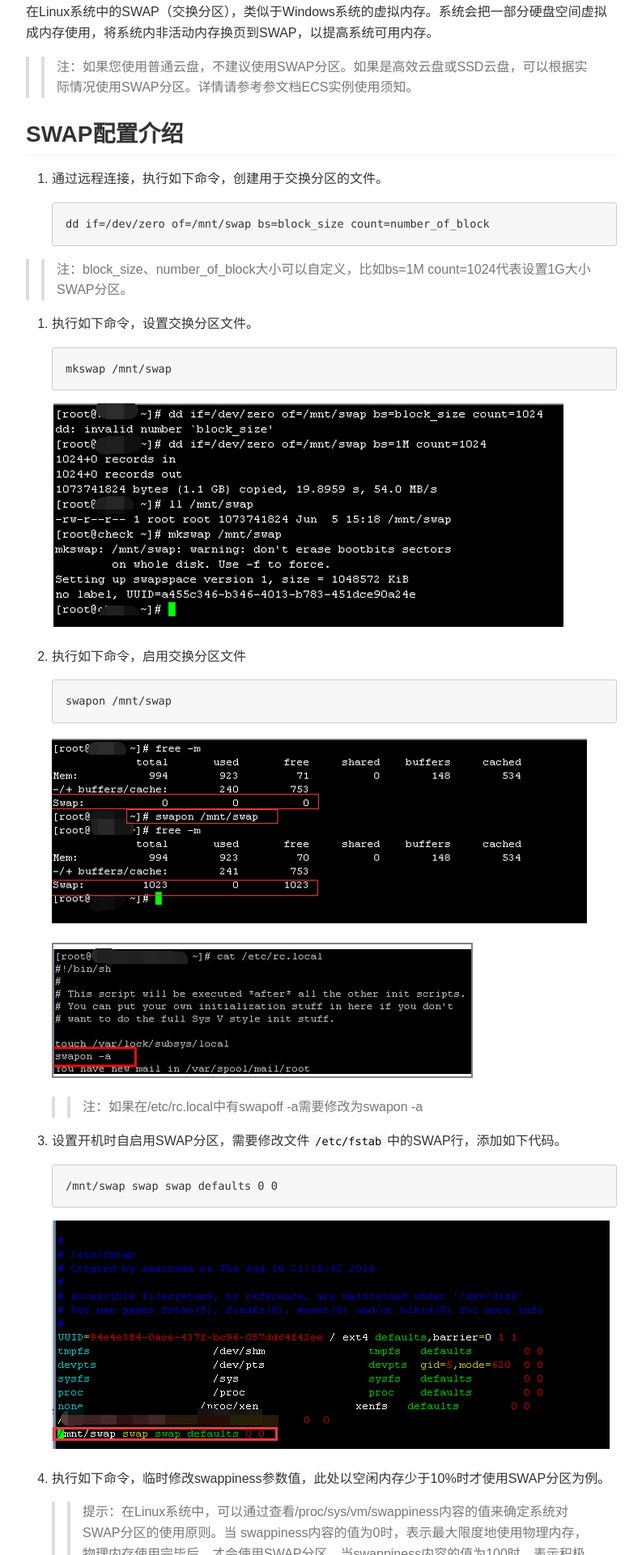
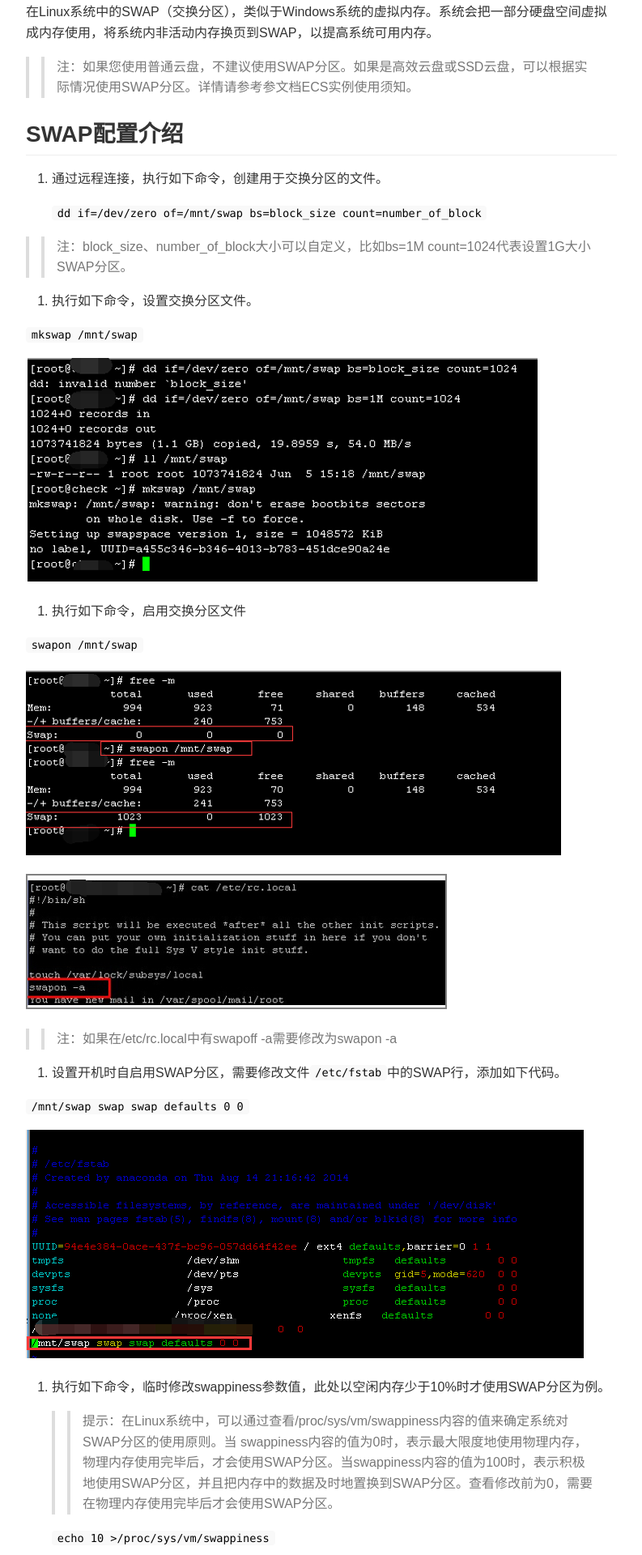
Before and after one commit to runningwater/runningwater.github.io, a Jekyll site: the page built from _posts/blog/2019-10-21-Linux Swap.md, in a window 1280 px wide. Shown: the part 619-2539 px from the top of the page at 81% size, without its empty margins (118-911 px from the left). Built offline with Jekyll 4.4.1, drawn with Linux system fonts in a browser that asks for light colours; comment, search, counter and statistics services are not loaded.

Commit message:
fixed problem

````diff
--- a/_posts/blog/2019-10-21-Linux Swap.md
+++ b/_posts/blog/2019-10-21-Linux Swap.md
@@ -13,40 +13,40 @@ keywords: Linux, swap， 交换分区
 * TOC
 {:toc}
 
+## SWAP分区介绍
 
-
-
-## SWAP分区介绍
 在Linux系统中的SWAP（交换分区），类似于Windows系统的虚拟内存。系统会把一部分硬盘空间虚拟成内存使用，将系统内非活动内存换页到SWAP，以提高系统可用内存。
 >> 注：如果您使用普通云盘，不建议使用SWAP分区。如果是高效云盘或SSD云盘，可以根据实际情况使用SWAP分区。详情请参考参文档ECS实例使用须知。
 
 ## SWAP配置介绍
+
 1. 通过远程连接，执行如下命令，创建用于交换分区的文件。
 
-   	dd if=/dev/zero of=/mnt/swap bs=block_size count=number_of_block
+   ```dd if=/dev/zero of=/mnt/swap bs=block_size count=number_of_block```
 
  >> 注：block_size、number_of_block大小可以自定义，比如bs=1M count=1024代表设置1G大小SWAP分区。
 
 2. 执行如下命令，设置交换分区文件。
 
-   	mkswap /mnt/swap
+  ```mkswap /mnt/swap```
 
-	![mkswap](/images/posts/mkswap.png)
+ ![mkswap](/images/posts/mkswap.png)
 
 3. 执行如下命令，启用交换分区文件
 
-   	swapon /mnt/swap
+ ```swapon /mnt/swap```
 
-	![swapon](/images/posts/swapon.png)
+ ![swapon](/images/posts/swapon.png)
 
-	![cat_rc](/images/posts/cat_rc_local.png)
-	>> 注：如果在/etc/rc.local中有swapoff -a需要修改为swapon -a
+ ![cat_rc](/images/posts/cat_rc_local.png)
+
+ >> 注：如果在/etc/rc.local中有swapoff -a需要修改为swapon -a
 
 4. 设置开机时自启用SWAP分区，需要修改文件`/etc/fstab`中的SWAP行，添加如下代码。
 
-   	/mnt/swap swap swap defaults 0 0
+ ```/mnt/swap swap swap defaults 0 0```
 
-	![fstab](/images/posts/fstab.png)
+  ![fstab](/images/posts/fstab.png)
 
 5. 执行如下命令，临时修改swappiness参数值，此处以空闲内存少于10%时才使用SWAP分区为例。
 
@@ -58,18 +58,19 @@ keywords: Linux, swap， 交换分区
 
 6. 若需要永久修改此配置，在系统重启之后也生效的话，通过vim命令编辑/etc/sysctl.conf文件，并增加如下内容
 
-   	vm.swappiness = 10
+  ```vm.swappiness = 10```
 
 7. 执行如下命令，验证添加成功。
 
-   	sysctl -p
+   ```sysctl -p```
 
 ## 关闭 SWAP 分区
+
 当系统出现内存不足时，开启SWAP可能会因频繁换页操作，导致IO性能下降，可以采用如下方法，关闭SWAP分区。
 
 1. 执行如下命令，查询SWAP分区设置。
 
-   	free -m
+  ```free -m```
 
    系统显示类似如下
 
@@ -77,48 +78,52 @@ keywords: Linux, swap， 交换分区
 
 2. 执行如下命令，关闭SWAP分区。
 
-   	swapoff [$SWAP_File]
+  ```swapoff [$SWAP_File]```
 
    >> 注：[$SWAP_File]SWAP分区标识。
 
-   系统显示类似如下。
+ 系统显示类似如下。
 
-   ![](/images/posts/swapoff.png)
+ ![](/images/posts/swapoff.png)
 
 3. 通过vim命令，修改/etc/fstab文件，删除或注释相关配置，取消SWAP的自动挂载，系统显示类似如下。
 
-   ![](/images/posts/swapoff_1.png)
+ ![](/images/posts/swapoff_1.png)
 
 4. 执行如下命令，确认SWAP分区已经关闭。
 
-   	free -m
+ ```free -m```
 
    系统显示类似如下
 
-   ![](/images/posts/free_m_1.png)
+ ![](/images/posts/free_m_1.png)
 
 5. 执行如下命令，临时修改`swappiness`参数值。此处以空闲内存为**0%**为例。
 
-   	echo 0 >/proc/sys/vm/swappiness
+ ```echo 0 >/proc/sys/vm/swappiness```
 
 6. 若需要永久修改此配置，在系统重启之后也生效的话，通过**vim**命令编辑`/etc/sysctl.conf`文件，并增加如下内容
 
-   	vm.swappiness = 0
+ ```vm.swappiness = 0```
 
 7. 执行如下命令，验证添加成功。
 
-   	sysctl -p
+ ```sysctl -p```
 
 ## 常见问题处理
+
 ### 常见问题描述
+
 使用mkswap创建SWAP时出现类似如下报错信息：
 
-	mkswap: error: swap area needs to be at least 40 KiB
+ ```mkswap: error: swap area needs to be at least 40 KiB```
 
-  ![](/images/posts/mkswap_problem.png)
+ ![](/images/posts/mkswap_problem.png)
 
 ### 问题原因
+
 指定的SWAP分区文件太小，SWAP分区文件**至少**应该大于**40KB**。
 
 ### 解决方法
+
 重新生成更大的文件格式化为SWAP即可。
````
